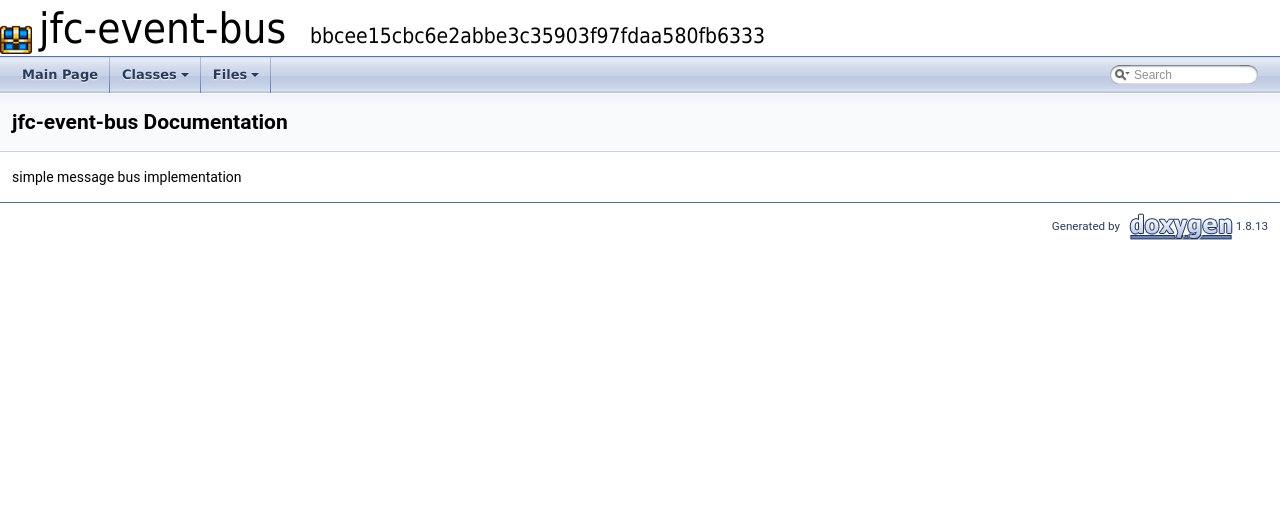
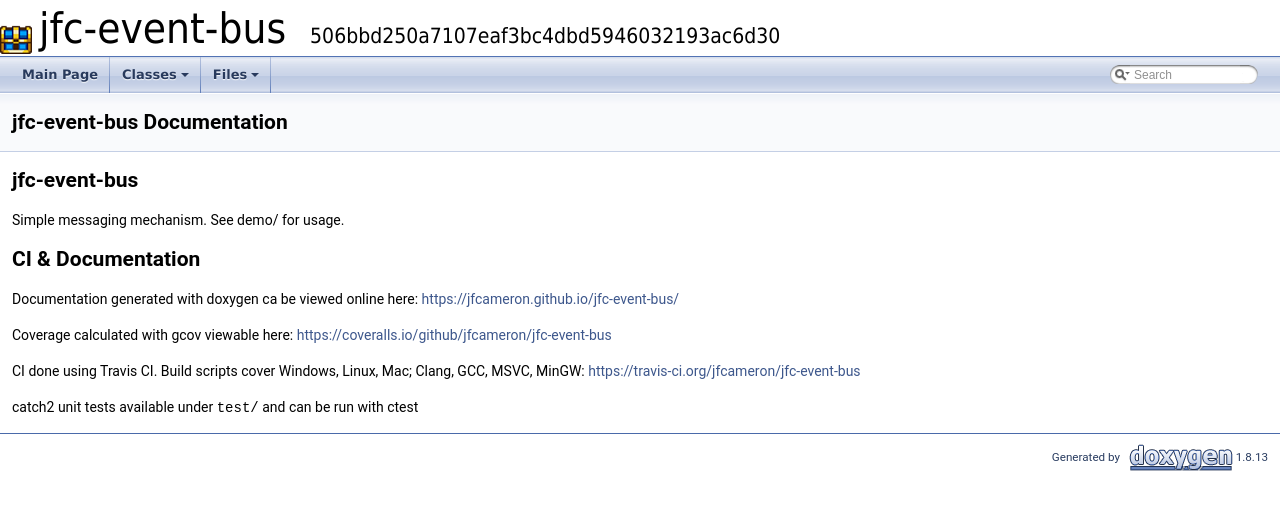
Before and after one commit to jfcameron/jfc-event-bus, a plain HTML site: page index.html in a window 1280 px wide. Drawn offline with Linux system fonts and the light colour scheme.

Commit message:
updating docs

```diff
--- a/index.html
+++ b/index.html
@@ -23,7 +23,7 @@
   <td id="projectlogo"><img alt="Logo" src="icon.png"/></td>
   <td id="projectalign" style="padding-left: 0.5em;">
    <div id="projectname">jfc-event-bus
-   &#160;<span id="projectnumber">bbcee15cbc6e2abbe3c35903f97fdaa580fb6333</span>
+   &#160;<span id="projectnumber">506bbd250a7107eaf3bc4dbd5946032193ac6d30</span>
    </div>
   </td>
  </tr>
@@ -64,7 +64,14 @@ $(function() {
 <div class="title">jfc-event-bus Documentation</div>  </div>
 </div><!--header-->
 <div class="contents">
-<div class="textblock"><p>simple message bus implementation </p>
+<div class="textblock"><p><a href="https://travis-ci.org/jfcameron/jfc-event-bus"></a> <a href="https://coveralls.io/github/jfcameron/jfc-event-bus?branch=master"></a> <a href="https://jfcameron.github.io/jfc-event-bus/"></a></p>
+<h2>jfc-event-bus</h2>
+<p>Simple messaging mechanism. See demo/ for usage.</p>
+<h2>CI &amp; Documentation</h2>
+<p>Documentation generated with doxygen ca be viewed online here: <a href="https://jfcameron.github.io/jfc-event-bus/">https://jfcameron.github.io/jfc-event-bus/</a></p>
+<p>Coverage calculated with gcov viewable here: <a href="https://coveralls.io/github/jfcameron/jfc-event-bus">https://coveralls.io/github/jfcameron/jfc-event-bus</a></p>
+<p>CI done using Travis CI. Build scripts cover Windows, Linux, Mac; Clang, GCC, MSVC, MinGW: <a href="https://travis-ci.org/jfcameron/jfc-event-bus">https://travis-ci.org/jfcameron/jfc-event-bus</a></p>
+<p>catch2 unit tests available under <code>test/</code> and can be run with ctest </p>
 </div></div><!-- contents -->
 <!-- start footer part -->
 <hr class="footer"/><address class="footer"><small>
```
Also changed, not shown: annotated.html (+1 -1 lines), classes.html (+1 -1 lines), classjfc_1_1event__bus-members.html (+1 -1 lines), classjfc_1_1event__bus.html (+1 -1 lines), dir_1408713fc6f8475a4f2246e9802ae6be.html (+1 -1 lines), dir_d44c64559bbebec7f509842c48db8b23.html (+1 -1 lines), event__bus_8h_source.html (+1 -1 lines), files.html (+1 -1 lines), functions.html (+1 -1 lines), functions_func.html (+1 -1 lines), 1 other file.
